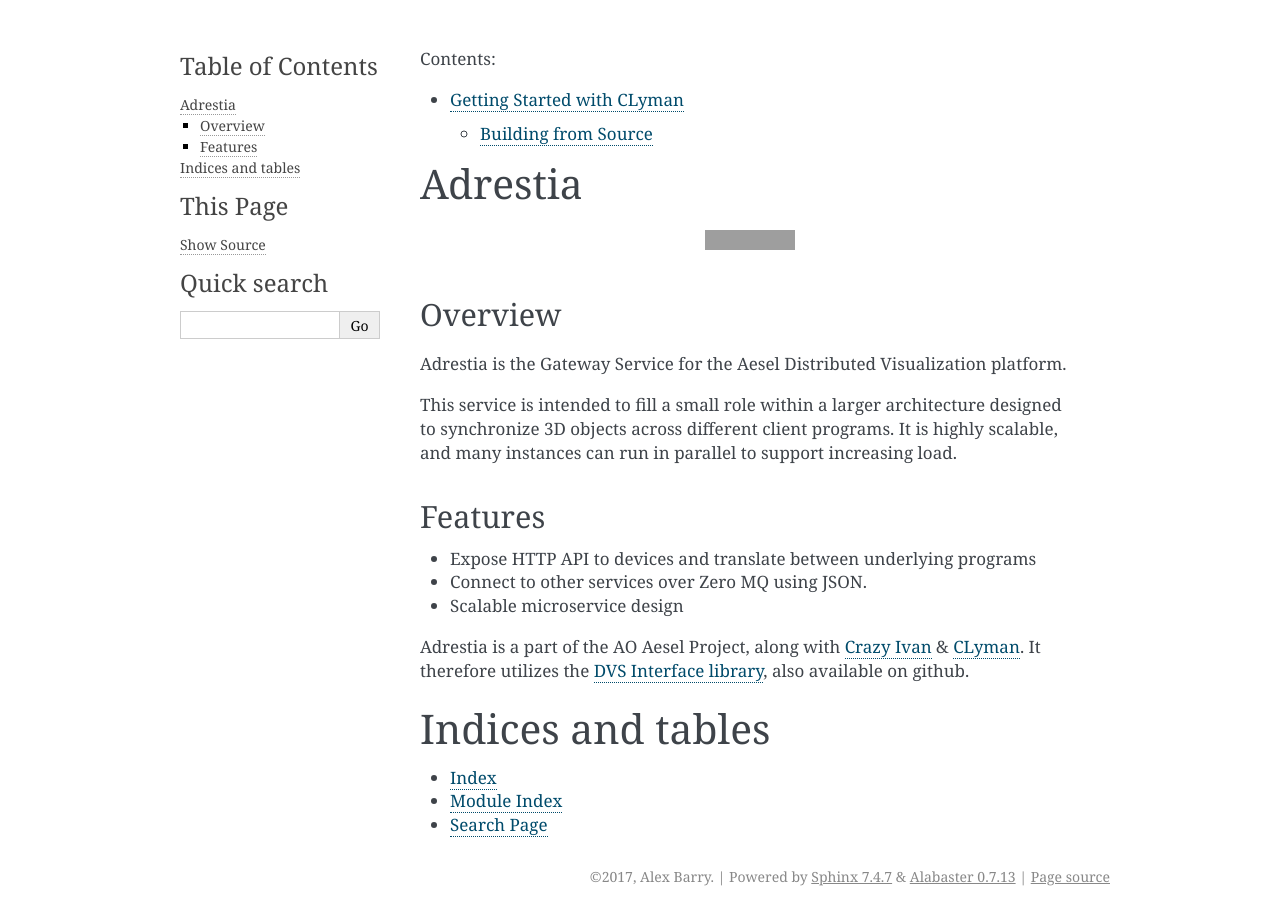
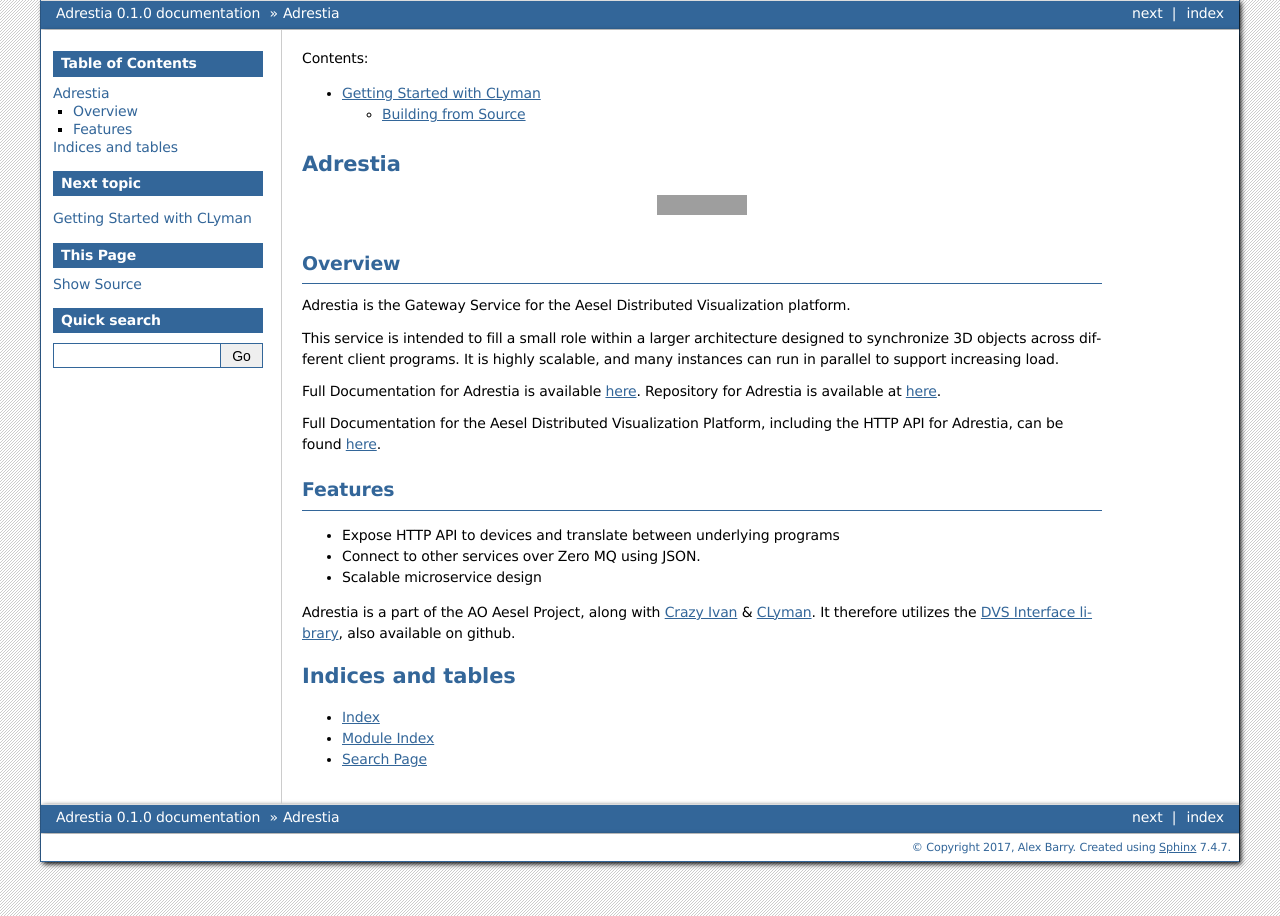
Before and after one commit to AO-StreetArt/Adrestia, a Sphinx documentation site: the page built from docs/index.rst, in a window 1280 px wide. Built offline with Sphinx 7.4.7, drawn with Linux system fonts in a browser that asks for light colours; grey boxes are pictures that could not be loaded.

Commit message:
Documentation Updates

```diff
--- a/README.rst
+++ b/README.rst
@@ -14,6 +14,12 @@
 programs. It is highly scalable, and many instances can run in parallel
 to support increasing load.
 
+Full Documentation for Adrestia is available `here <http://adrestia.readthedocs.io/en/latest/>`__.
+Repository for Adrestia is available at `here <https://github.com/AO-StreetArt/Adrestia>`__.
+
+Full Documentation for the Aesel Distributed Visualization Platform, including the HTTP API
+for Adrestia, can be found `here <http://aesel.readthedocs.io/en/latest/>`__.
+
 Features
 --------
 
--- a/docs/conf.py
+++ b/docs/conf.py
@@ -82,7 +82,7 @@
 # The theme to use for HTML and HTML Help pages.  See the documentation for
 # a list of builtin themes.
 #
-html_theme = 'alabaster'
+html_theme = 'bizstyle'
 
 # Theme options are theme-specific and customize the look and feel of a theme
 # further.  For a list of options available for each theme, see the
```
